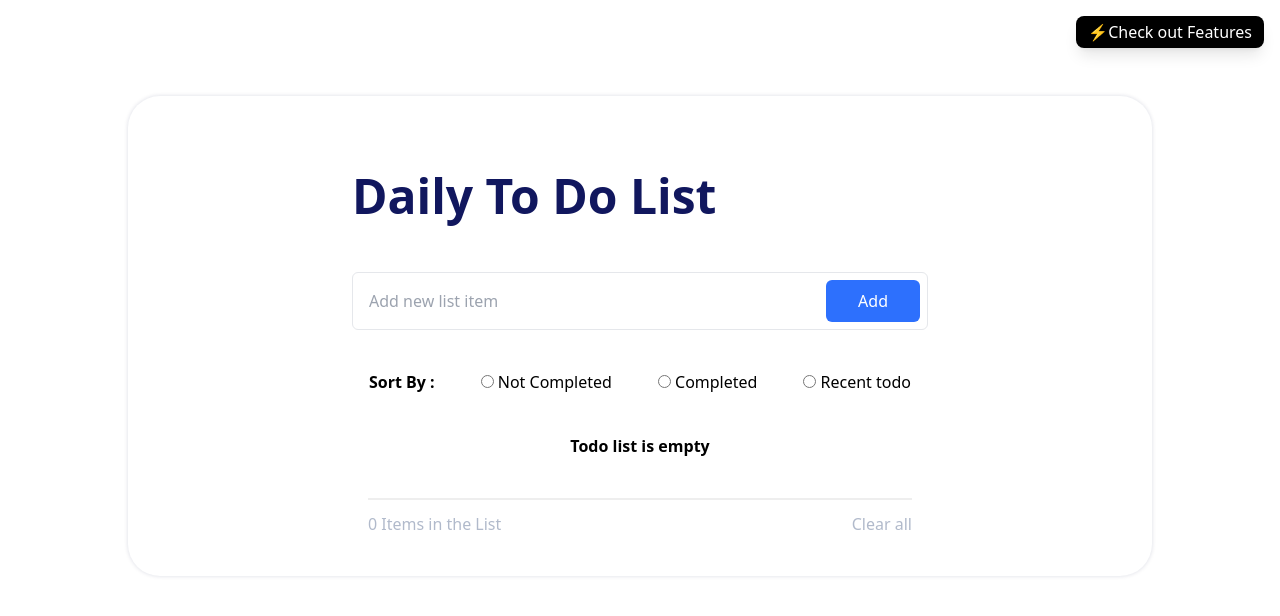
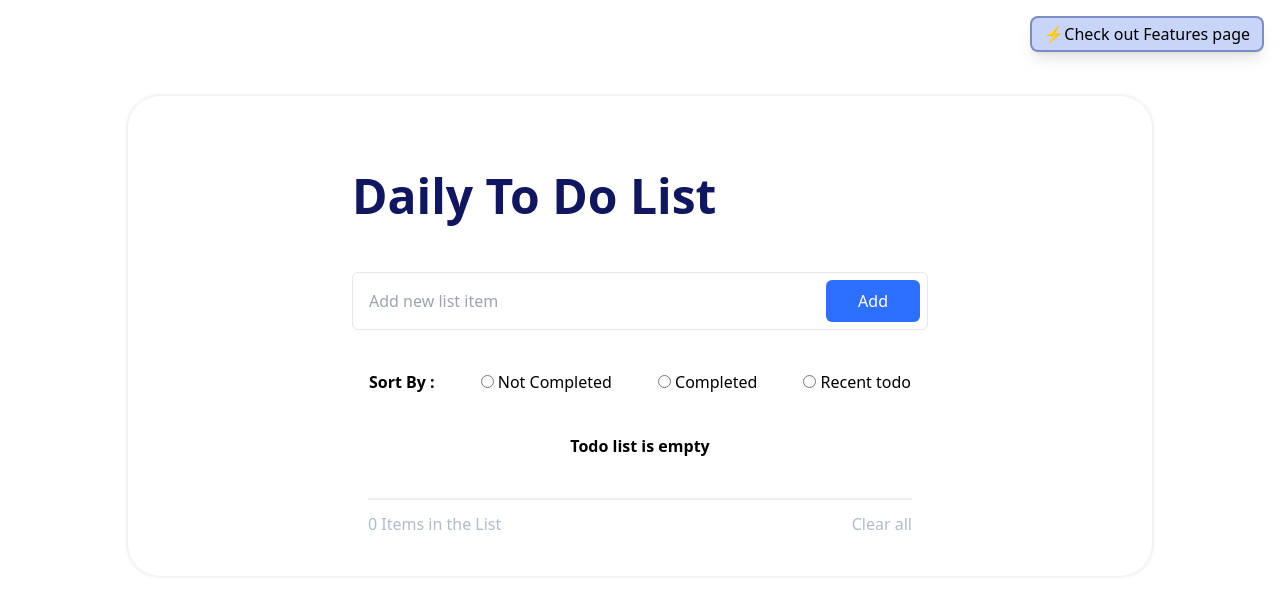
Before and after one commit to manish-107/eg-intern-task, a Next.js app: page / in a window 1280 px wide. Shown: the top 616 px of the page. Built offline with nearby package versions, Linux system fonts and the light colour scheme.

Commit message:
add color style

```diff
--- a/app/components/StickyGuide.tsx
+++ b/app/components/StickyGuide.tsx
@@ -2,9 +2,9 @@ import Link from "next/link";
 
 export default function StickyGuide() {
   return (
-    <div className="fixed top-4 right-4 bg-black text-white px-3 py-1 rounded-lg shadow-lg flex items-center space-x-2">
-      <Link href="/guide" className="text-white">
-        ⚡Check out Features
+    <div className="fixed top-4 right-4 border-2 border-[#13307b6d] bg-[#7e9eee6d] text-[#1a326e] px-3 py-1 rounded-lg shadow-lg flex items-center space-x-2">
+      <Link href="/guide" className="text-black">
+        ⚡Check out Features page
       </Link>
       {/* <button
         className="text-white bg-gray-700 rounded-full w-4 h-4 flex items-center justify-center focus:outline-none hover:bg-gray-600"
```
